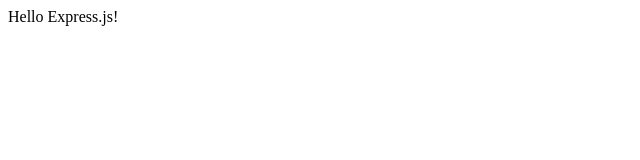
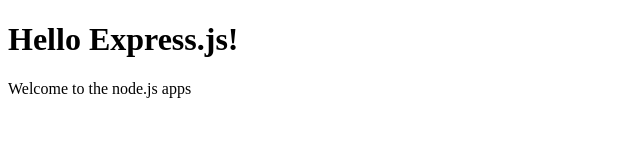
Before and after one commit to tenaka30/web-server, a website: page public/index.html in a window 1280 px wide. Shown: the whole page, without its empty margins (0-640 px from the left). Drawn offline with Linux system fonts and the light colour scheme.

Commit message:
Update to html

```diff
--- a/public/index.html
+++ b/public/index.html
@@ -5,6 +5,7 @@
 		<title>My App!</title>
 	</head>
 	<body>
-		<hi>Hello Express.js!</hi>
+		<h1>Hello Express.js!</h1>
+		<p>Welcome to the node.js apps</p>
 	</body>
 </html>
```
